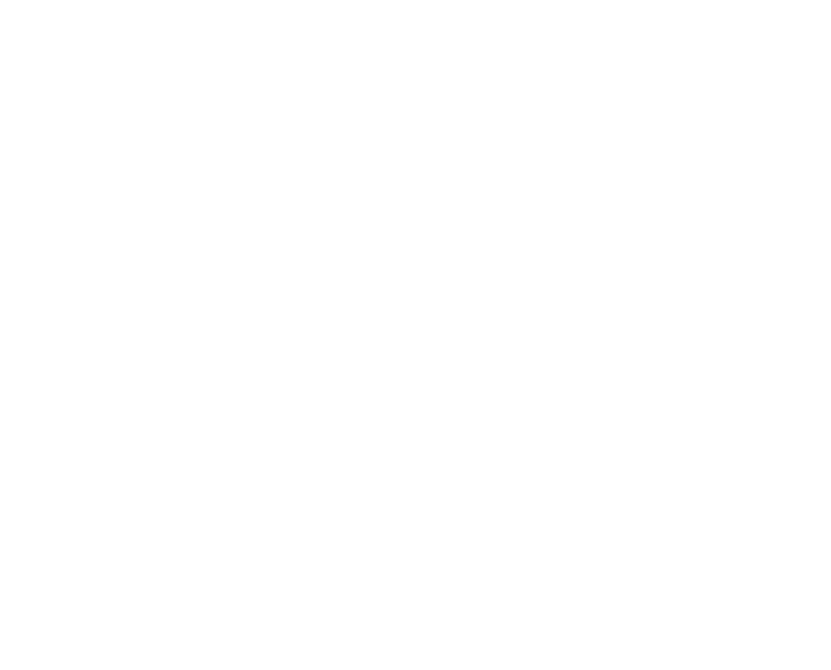
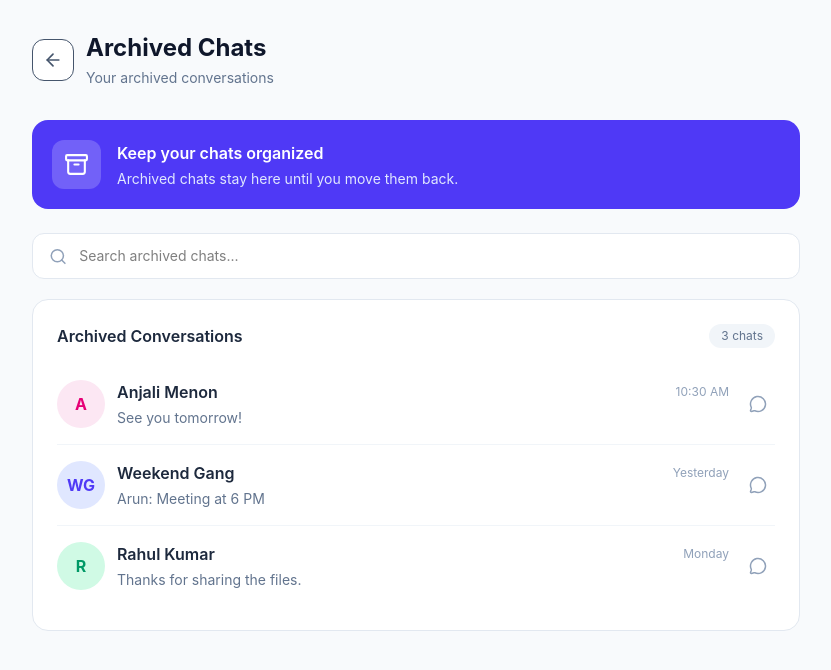
Before and after one commit to muhammed-rasiq/Pingly, a React (Vite) app: page /archivedChats in a window 1280 px wide. Before the commit this address had no page. Shown: the top 670 px of the page, without its empty margins (224-1055 px from the left). Built offline with nearby package versions, Linux system fonts and the light colour scheme.

Commit message:
completed Archived chats page UI

```diff
--- a/src/App.tsx
+++ b/src/App.tsx
@@ -13,6 +13,7 @@
 import Notifications from './page/Notifications'
 import EditProfile from './page/EditProfile'
 import ChatSearch from './page/ChatSearch'
+import ArchivedChats from './page/ArchivedChats'
 
 function App() {
 
@@ -34,6 +35,7 @@
       <Route path='notifications' element={<Notifications/>}/>
       <Route path='editProfile' element={<EditProfile/>}/>
       <Route path='chatSearch' element={<ChatSearch/>}/>
+      <Route path='archivedChats' element={<ArchivedChats/>}/>
 
 
 
--- /dev/null
+++ b/src/page/ArchivedChats.tsx
@@ -0,0 +1,126 @@
+import React from 'react';
+import { ArrowLeft, Archive, Search, MessageCircle } from "lucide-react";
+
+function ArchivedChats() {
+    const chats = [
+    {
+      name: "Anjali Menon",
+      message: "See you tomorrow!",
+      time: "10:30 AM",
+      avatar: "A",
+      color: "bg-pink-100 text-pink-600",
+    },
+    {
+      name: "Weekend Gang",
+      message: "Arun: Meeting at 6 PM",
+      time: "Yesterday",
+      avatar: "WG",
+      color: "bg-indigo-100 text-indigo-600",
+    },
+    {
+      name: "Rahul Kumar",
+      message: "Thanks for sharing the files.",
+      time: "Monday",
+      avatar: "R",
+      color: "bg-emerald-100 text-emerald-600",
+    },
+  ];
+
+  return (
+  <>
+  <div className="min-h-screen bg-slate-50 p-4 sm:p-8">
+      <div className="mx-auto max-w-3xl">
+
+        {/* Header */}
+        <div className="mb-8 flex items-center gap-3">
+          <button className="rounded-xl border bg-white p-2.5 text-slate-600">
+            <ArrowLeft size={20} />
+          </button>
+
+          <div>
+            <h1 className="text-2xl font-bold text-slate-900">
+              Archived Chats
+            </h1>
+            <p className="mt-1 text-sm text-slate-500">
+              Your archived conversations
+            </p>
+          </div>
+        </div>
+
+        {/* Info Card */}
+        <div className="mb-6 flex items-center gap-4 rounded-2xl bg-indigo-600 p-5 text-white">
+          <div className="rounded-xl bg-white/20 p-3">
+            <Archive size={25} />
+          </div>
+
+          <div>
+            <h2 className="font-semibold">Keep your chats organized</h2>
+            <p className="mt-1 text-sm text-indigo-100">
+              Archived chats stay here until you move them back.
+            </p>
+          </div>
+        </div>
+
+        {/* Search */}
+        <div className="mb-5 flex items-center gap-3 rounded-xl border border-slate-200 bg-white px-4 py-3">
+          <Search size={19} className="text-slate-400" />
+          <input
+            type="text"
+            placeholder="Search archived chats..."
+            className="w-full bg-transparent text-sm outline-none"
+          />
+        </div>
+
+        {/* Chat List */}
+        <div className="rounded-2xl border border-slate-200 bg-white p-4 sm:p-6">
+          <div className="mb-4 flex items-center justify-between">
+            <h2 className="font-semibold text-slate-800">
+              Archived Conversations
+            </h2>
+            <span className="rounded-full bg-slate-100 px-3 py-1 text-xs text-slate-500">
+              {chats.length} chats
+            </span>
+          </div>
+
+          <div className="divide-y divide-slate-100">
+            {chats.map((chat) => (
+              <div
+                key={chat.name}
+                className="flex items-center gap-3 py-4"
+              >
+                <div
+                  className={`flex h-12 w-12 shrink-0 items-center justify-center rounded-full font-bold ${chat.color}`}
+                >
+                  {chat.avatar}
+                </div>
+
+                <div className="min-w-0 flex-1">
+                  <div className="flex flex-wrap items-center justify-between gap-2">
+                    <h3 className="font-semibold text-slate-800">
+                      {chat.name}
+                    </h3>
+                    <span className="text-xs text-slate-400">
+                      {chat.time}
+                    </span>
+                  </div>
+
+                  <p className="mt-1 truncate text-sm text-slate-500">
+                    {chat.message}
+                  </p>
+                </div>
+
+                <button className="rounded-lg p-2 text-slate-400 hover:bg-slate-100">
+                  <MessageCircle size={18} />
+                </button>
+              </div>
+            ))}
+          </div>
+        </div>
+
+      </div>
+    </div>
+  </>
+  );
+}
+
+export default ArchivedChats;
```
